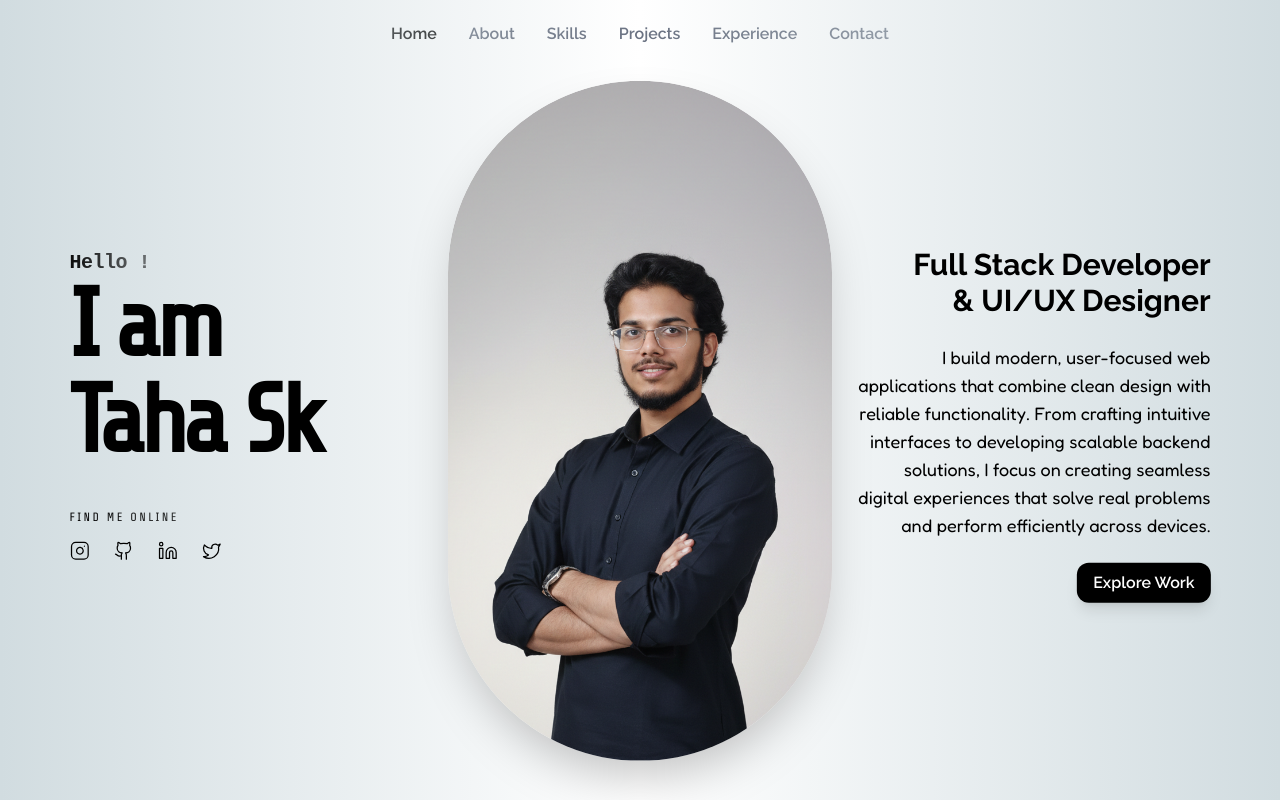
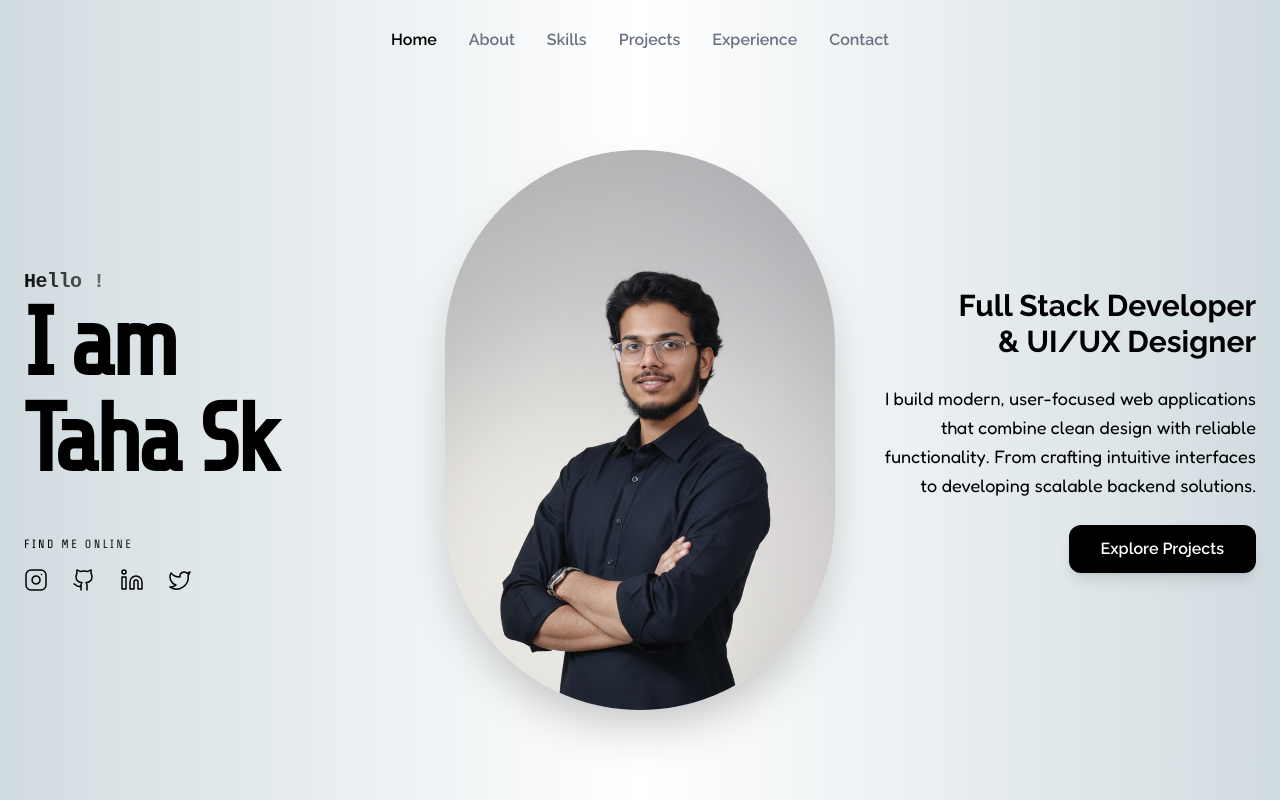
Before and after one commit to sktaha123/myportfolio, a React (Vite) app: page / in a window 1280 px wide. Shown: the top 800 px of the page. Built offline with nearby package versions, Linux system fonts and the light colour scheme; a web font is replaced by a local one.

Commit message:
responsive

```diff
--- a/src/components/Hero.jsx
+++ b/src/components/Hero.jsx
@@ -1,138 +1,86 @@
 import React from "react";
-import Navbar from "./Navbar";
 import { Instagram, Github, Linkedin, Twitter } from 'lucide-react';
-
-
-const heroStats = [
-  { title: "Projects Built", value: "8+" },
-  { title: "Technologies Learned", value: "6+" },
-  { title: "Hands-On Practice", value: "12+" },
-  { title: "UI Designs", value: "15+" },
-  { title: "Problems Solved", value: "100+" },
-];
 
 const Hero = () => {
   return (
-    <section className="w-full bg-[#] min-h-scree1/10bg-transparent-300 ">
-      <div className="absolute inset-0 z-0 pointer-events-none
-                bg-gradient-to-r
-                from-[#d1dce0]
-                via-transparent
-                to-[#d1dce0]">
-      </div>
+    <section className="relative  w-full min-h-screen flex items-center justify-center overflow-hidden bg-white">
+      {/* Background Gradient */}
+      <div className="absolute  inset-0 z-0 pointer-events-none bg-gradient-to-r from-[#d1dce0] via-transparent to-[#d1dce0]"></div>
 
-      <div className="max-w-[90rem] xl:max-w-[100rem] bg-transparent-400  relative z-10 flex justify-center h-screen mx-auto">
+      <div className="relative z-10 w-full max-w-[90rem] mx-auto px-6 py-12 md:py-0">
 
-        <div className="md:h-[90%] md:w-[39%]   bg-transparent-100 absolute top-1/10 -translate-y-1/10 left-0">
-          <div className="w-[85%] h-[85%] absolute top-1/10 left-1/2 -translate-x-1/2 -translate-y-1/10 bg-transparent-200">
-            <div className="absolute flex flex-col  justify-center inset-0 bg-transparent-500 space-y-6 p-8">
-              <h1 className="mb-10 ">
-                <span className="font-bit font-semibold text-xl  bg-gradient-to-r
-             from-black/95
-             via-blac/40
-             to-black/50
-             bg-clip-text
-             text-transparent tracking-tight">
+        {/* Main Grid Container */}
+        <div className="grid grid-cols-1 md:grid-cols-12 gap-8 items-center">
+
+          {/* LEFT CONTENT: Name & Socials */}
+          <div className="order-2 md:-mt-25   md:order-1 md:col-span-4 flex flex-col justify-center space-y-8 text-center md:text-left">
+            <div>
+              <h1 className="mb-4">
+                <span className="font-bit font-semibold text-xl bg-gradient-to-r from-black/95 to-black/50 bg-clip-text text-transparent tracking-tight">
                   Hello !
                 </span>
                 <br />
-                <span className="font-mono font-bold text-7xl md:text-8xl tracking-tighter text-text-strong">
+                <span className="font-mono font-bold text-5xl sm:text-6xl lg:text-8xl tracking-tighter text-text-strong leading-none">
                   I am <br />Taha Sk
                 </span>
               </h1>
+            </div>
 
             <div className="space-y-4">
-                <h2 className="font-mono text-xs uppercase
-                 bg-gradient-to-r
-             from-black
-             to-black/40
-             bg-clip-text
-             text-transparent tracking-[0.2em] ">
+              <h2 className="font-mono text-xs uppercase bg-gradient-to-r from-black to-black/40 bg-clip-text text-transparent tracking-[0.2em]">
                 Find Me Online
               </h2>
-
-                <div className="flex flex-wrap gap-6 text-text-body">
-
-                  <a href="#" className="flex items-center gap-2 hover:text-accent-primary transition-colors group">
-                    <Instagram size={20} strokeWidth={1.5} className="group-hover:scale-110 transition-transform" />
-
+              <div className="flex flex-wrap justify-center md:justify-start gap-6 text-text-body">
+                <a href="#" className="hover:text-accent-primary transition-colors group">
+                  <Instagram size={24} strokeWidth={1.5} className="group-hover:scale-110 transition-transform" />
                 </a>
-
-                  <a href="#" className="flex items-center gap-2 hover:text-accent-primary transition-colors group">
-                    <Github size={20} strokeWidth={1.5} className="group-hover:scale-110 transition-transform" />
-
+                <a href="#" className="hover:text-accent-primary transition-colors group">
+                  <Github size={24} strokeWidth={1.5} className="group-hover:scale-110 transition-transform" />
                 </a>
-
-                  <a href="#" className="flex items-center gap-2 hover:text-accent-secondary transition-colors group">
-                    <Linkedin size={20} strokeWidth={1.5} className="group-hover:scale-110 transition-transform" />
-
+                <a href="#" className="hover:text-accent-secondary transition-colors group">
+                  <Linkedin size={24} strokeWidth={1.5} className="group-hover:scale-110 transition-transform" />
                 </a>
-
-                  <a href="#" className="flex items-center gap-2 hover:text-accent-secondary transition-colors group">
-                    <Twitter size={20} strokeWidth={1.5} className="group-hover:scale-110 transition-transform" />
-
+                <a href="#" className="hover:text-accent-secondary transition-colors group">
+                  <Twitter size={24} strokeWidth={1.5} className="group-hover:scale-110 transition-transform" />
                 </a>
-
               </div>
             </div>
           </div>
 
-
+          {/* CENTER CONTENT: The Image */}
+          <div className="md:-mt-25 order-1 md:order-2 md:col-span-4 flex justify-center">
+            <div className="relative w-64 h-64 sm:w-80 sm:h-80 md:w-full md:h-[70vh] max-h-[600px] overflow-hidden rounded-full md:rounded-t-full shadow-2xl">
+              <img
+                src="/images/taha.png"
+                alt="Taha"
+                className="w-full h-full object-cover"
+              />
             </div>
           </div>
 
-
-        <div className="md:h-[85%] md:w-[30%]  mx-auto bg-transparent-100  absolute top-1/110 -translate-y-1/110 md:rounded-full shadow-2xl shadow-deep overflow-hidden  z-10">
-          <img
-            src="/images/taha.png"
-            alt="Hero"
-            className="w-full h-full  object-cover md:rounded-t-full"
-          />
-
-        </div>
-
-        <div className="md:h-[90%] md:w-[39%]  bg-transparent-100 absolute top-1/10 -translate-y-1/10 right-0">
-          <div className="w-[85%] h-[85%] absolute top-1/10 left-1/2 -translate-x-1/2 -translate-y-1/10 bg-transparent-200">
-            <div className="absolute flex flex-col text-right  justify-center inset-0 bg-transparent-500 space-y-6 p-8">
-              <h1 className="text-right text-2xl md:text-3xl font-rale font-bold text-text-strong mt-10">Full Stack Developer <br />& UI/UX Designer</h1>
-              <p className="font-para2 text-lg">I build modern, user-focused web applications that combine clean design with reliable functionality. From crafting intuitive interfaces to developing scalable backend solutions, I focus on creating seamless digital experiences that solve real problems and perform efficiently across devices.</p>
+          {/* RIGHT CONTENT: Bio & CTA */}
+          <div className="md:-mt-25 order-3 md:order-3 md:col-span-4 flex flex-col justify-center space-y-6 text-center md:text-right">
+            <h2 className="text-2xl md:text-3xl font-rale font-bold text-text-strong">
+              Full Stack Developer <br className="hidden md:block" /> & UI/UX Designer
+            </h2>
+            <p className="font-para2 text-base md:text-lg leading-relaxed text-text-body">
+              I build modern, user-focused web applications that combine clean design
+              with reliable functionality. From crafting intuitive interfaces to
+              developing scalable backend solutions.
+            </p>
             <div>
-                <button className="font-rale font-semibold
-                 text-white md:text-md
-                 bg-black px-4 py-2 rounded-xl cursor-pointer
-                 transition-all duration-150
-                  hover:bg-gray-400 hover:shadow-xl shadow-lg hover:scale-102
-                   hover:text-black ">Explore Work</button>
-              </div>
-
-
-            </div>
+              <button className="font-rale font-semibold text-white bg-black px-8 py-3 rounded-xl cursor-pointer
+                               transition-all duration-150 hover:bg-gray-400 hover:shadow-xl shadow-lg
+                               hover:scale-105 hover:text-black">
+                Explore Projects
+              </button>
             </div>
           </div>
 
-
-
-
+        </div>
       </div>
     </section>
   );
 };
 
 export default Hero;
-
-
-
-// <div className="flex justify-end">
-//             <div className="flex flex-col gap-6 text-right">
-//               {heroStats.map((item, index) => (
-//                 <div key={index}>
-//                   <p className="text-accent-primary text-3xl font-semibold">
-//                     {item.value}
-//                   </p>
-//                   <p className="text-accent-secondary">
-//                     {item.title}
-//                   </p>
-//                 </div>
-//               ))}
-//             </div>
-//           </div>
--- a/src/components/Navbar.jsx
+++ b/src/components/Navbar.jsx
@@ -14,17 +14,21 @@ const links = [
 const Navbar = () => {
   const [isMenuOpen, setIsMenuOpen] = useState(false);
 
+  const toggleMenu = () => setIsMenuOpen(!isMenuOpen);
+
   return (
-    <div className="w-full bg-transparent h-15 absolute  ">
-      <div className="max-w-[90rem] xl:max-w-[100rem] bg-transparent flex justify-center items-center h-17  mx-auto">
-        <nav className="flex items-center gap-8">
+    <header className="w-full bg-gradient-to-r from-[#d1dce0] via-transparent to-[#d1dce0] absolute top-0 left-0 z-50">
+      <div className="max-w-[90rem] xl:max-w-[100rem] mx-auto flex justify-between md:justify-center items-center h-20 px-6">
+
+        {/* DESKTOP NAVIGATION - Hidden on Mobile/Tablet */}
+        <nav className="hidden md:flex items-center gap-8">
           {links.map((link) => (
             <NavLink
               key={link.name}
               to={link.path}
-              onClick={() => setIsMenuOpen(false)}
               className={({ isActive }) =>
-                `text-md font-semibold  cursor-pointer font-rale transition ${isActive ? "text-black" : "text-gray-500"
+                `text-md font-semibold cursor-pointer font-rale transition-all duration-200 ${
+                  isActive ? "text-black  " : "text-gray-500 hover:text-black"
                 }`
               }
             >
@@ -33,13 +37,50 @@ const Navbar = () => {
           ))}
         </nav>
 
+        {/* MOBILE TOGGLE - Hidden on Desktop */}
+        <div className="md:hidden flex w-full justify-end">
+          <button
+            onClick={toggleMenu}
+            className="text-black p-2 transition-transform active:scale-90"
+            aria-label="Toggle Menu"
+          >
+            {isMenuOpen ? <X size={28} /> : <Menu size={28} />}
+          </button>
+        </div>
+      </div>
 
+      {/* MOBILE MENU OVERLAY */}
+      <div onClick={() => setIsMenuOpen(!isMenuOpen)} className={`
+        fixed inset-0 bg-white/95 backdrop-blur-md z-[60] flex flex-col items-center justify-center transition-all duration-300 ease-in-out md:hidden
+        ${isMenuOpen ? "opacity-100 translate-x-0" : "opacity-0 translate-x-full pointer-events-none"}
+      `}>
+        {/* Close Button inside Overlay */}
+        <button
+          onClick={toggleMenu}
+          className="absolute top-6 right-6 text-black"
+        >
+          <X size={32} />
+        </button>
 
+        <nav className="flex flex-col items-center gap-8">
+          {links.map((link) => (
+            <NavLink
+              key={link.name}
+              to={link.path}
+              onClick={() => setIsMenuOpen(false)}
+              className={({ isActive }) =>
+                `text-2xl font-bold font-rale transition-colors ${
+                  isActive ? "text-black" : "text-gray-400"
+                }`
+              }
+            >
+              {link.name}
+            </NavLink>
+          ))}
+        </nav>
       </div>
-    </div>
+    </header>
   );
 };
 
 export default Navbar;
-
-{/*  */ }
```
Lines whose indentation alone changed are shown as unchanged.
